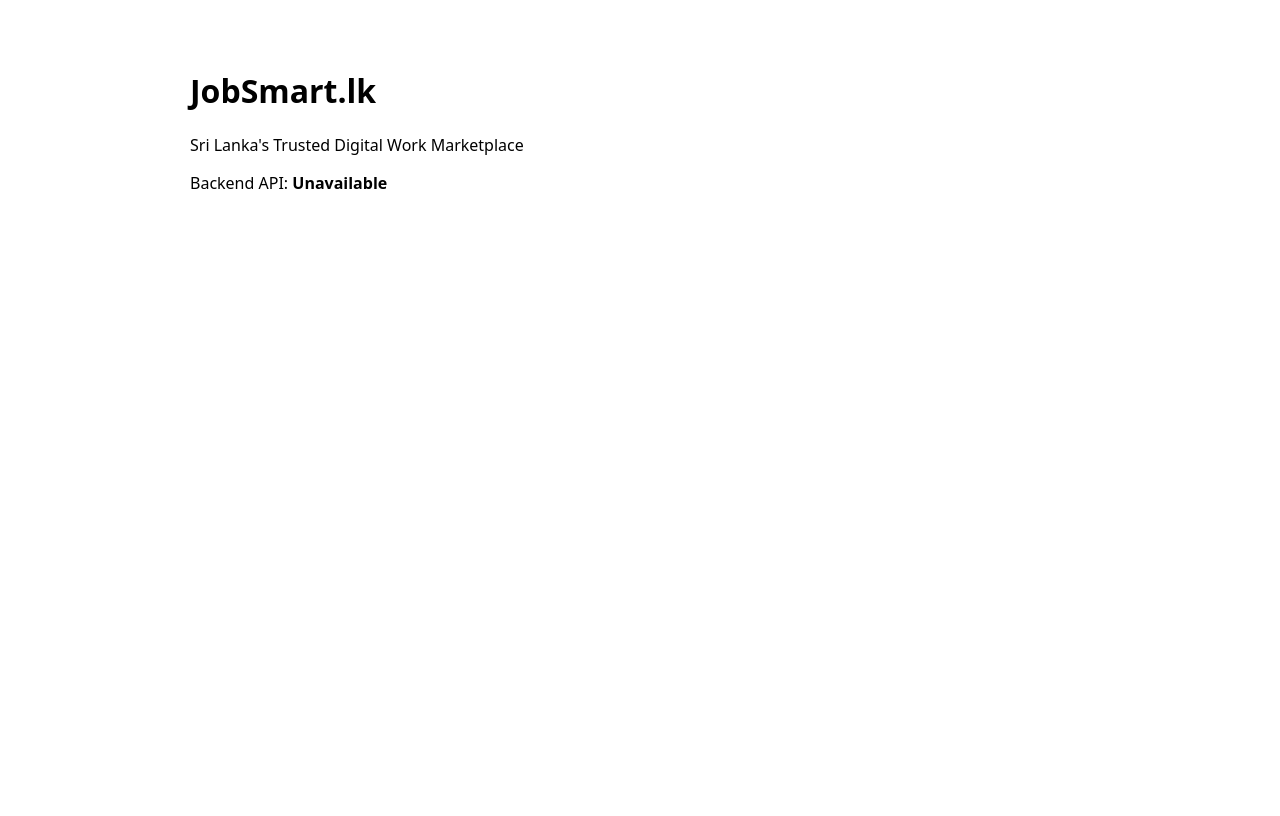
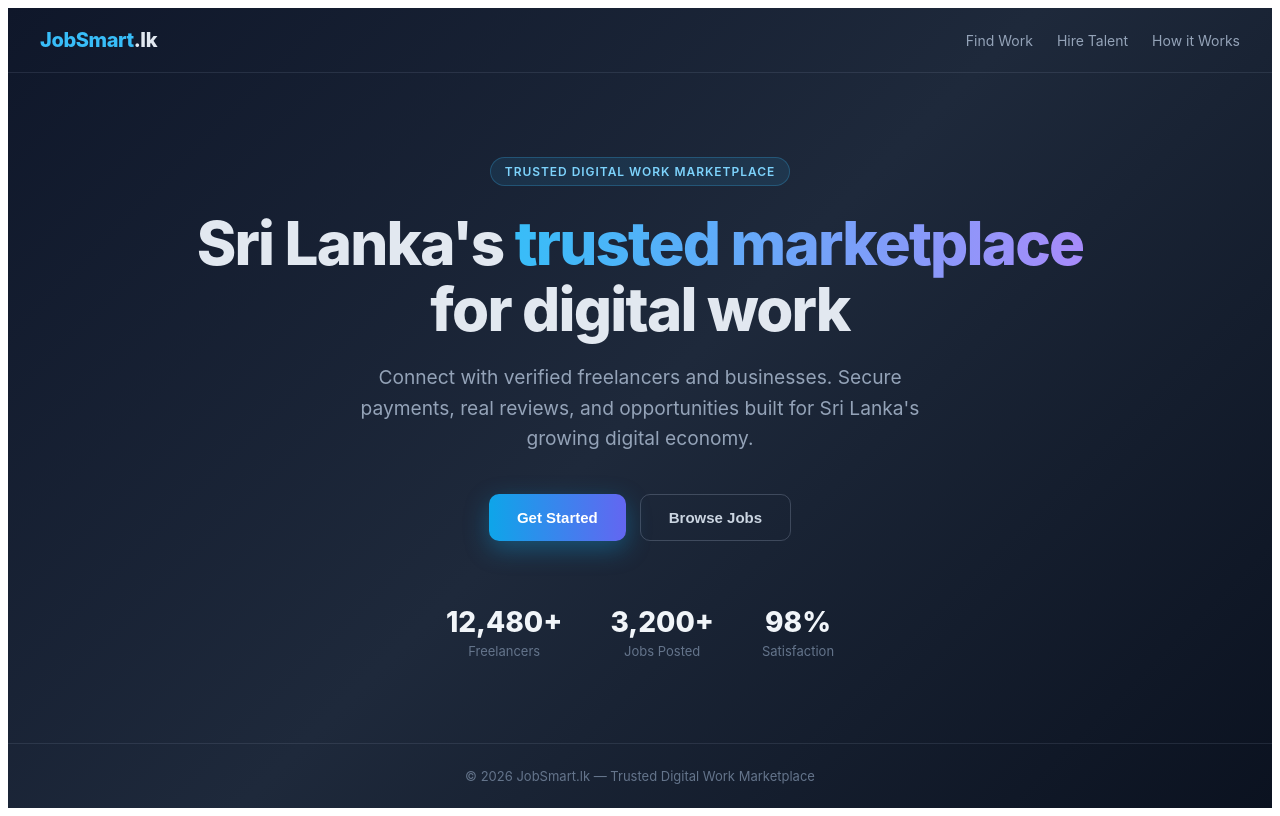
Before and after one commit to aklmhd12/job-smart-lk, a React (Vite) app in the folder frontend/: page / in a window 1280 px wide. Built offline with nearby package versions, Linux system fonts and the light colour scheme; no server answers.

Commit message:
Update App.jsx

```diff
--- a/frontend/src/App.jsx
+++ b/frontend/src/App.jsx
@@ -1,45 +1,181 @@
-import React, { useEffect, useState } from 'react'
+// App.jsx
+import { useEffect, useState } from "react";
 
-const API_URL = (import.meta.env.VITE_API_URL || '').replace(/\/$/, '')
+const styles = {
+  page: {
+    margin: 0,
+    minHeight: "100vh",
+    background: "linear-gradient(135deg, #0f172a 0%, #1e293b 50%, #0b1220 100%)",
+    color: "#e2e8f0",
+    fontFamily:
+      "'Inter', -apple-system, BlinkMacSystemFont, 'Segoe UI', Roboto, sans-serif",
+    display: "flex",
+    flexDirection: "column",
+  },
+  nav: {
+    display: "flex",
+    alignItems: "center",
+    justifyContent: "space-between",
+    padding: "20px 32px",
+    borderBottom: "1px solid rgba(148,163,184,0.15)",
+  },
+  logo: {
+    fontSize: 20,
+    fontWeight: 800,
+    letterSpacing: "-0.02em",
+    color: "#38bdf8",
+  },
+  logoAccent: { color: "#e2e8f0" },
+  links: { display: "flex", gap: 24, fontSize: 14, color: "#94a3b8" },
+  hero: {
+    flex: 1,
+    display: "flex",
+    flexDirection: "column",
+    alignItems: "center",
+    justifyContent: "center",
+    textAlign: "center",
+    padding: "80px 24px",
+  },
+  badge: {
+    fontSize: 12,
+    fontWeight: 600,
+    letterSpacing: "0.08em",
+    textTransform: "uppercase",
+    color: "#7dd3fc",
+    background: "rgba(56,189,248,0.1)",
+    border: "1px solid rgba(56,189,248,0.25)",
+    borderRadius: 999,
+    padding: "6px 14px",
+    marginBottom: 24,
+  },
+  h1: {
+    fontSize: "clamp(2rem, 6vw, 3.75rem)",
+    lineHeight: 1.1,
+    fontWeight: 800,
+    letterSpacing: "-0.03em",
+    margin: "0 0 20px",
+    maxWidth: 900,
+  },
+  gradient: {
+    background: "linear-gradient(90deg, #38bdf8, #a78bfa)",
+    WebkitBackgroundClip: "text",
+    WebkitTextFillColor: "transparent",
+    backgroundClip: "text",
+  },
+  sub: {
+    fontSize: "clamp(1rem, 2vw, 1.2rem)",
+    color: "#94a3b8",
+    maxWidth: 620,
+    lineHeight: 1.6,
+    margin: "0 0 40px",
+  },
+  actions: { display: "flex", gap: 14, flexWrap: "wrap", justifyContent: "center" },
+  primaryBtn: {
+    background: "linear-gradient(90deg, #0ea5e9, #6366f1)",
+    color: "#fff",
+    border: "none",
+    borderRadius: 10,
+    padding: "14px 28px",
+    fontSize: 15,
+    fontWeight: 600,
+    cursor: "pointer",
+    boxShadow: "0 8px 24px rgba(14,165,233,0.35)",
+  },
+  ghostBtn: {
+    background: "transparent",
+    color: "#cbd5e1",
+    border: "1px solid rgba(148,163,184,0.3)",
+    borderRadius: 10,
+    padding: "14px 28px",
+    fontSize: 15,
+    fontWeight: 600,
+    cursor: "pointer",
+  },
+  stats: {
+    display: "flex",
+    gap: 48,
+    marginTop: 64,
+    flexWrap: "wrap",
+    justifyContent: "center",
+  },
+  stat: { textAlign: "center" },
+  statValue: { fontSize: 28, fontWeight: 800, color: "#f1f5f9" },
+  statLabel: { fontSize: 13, color: "#64748b", marginTop: 4 },
+  footer: {
+    padding: "24px 32px",
+    borderTop: "1px solid rgba(148,163,184,0.15)",
+    fontSize: 13,
+    color: "#64748b",
+    textAlign: "center",
+  },
+};
 
 export default function App() {
-  const [apiStatus, setApiStatus] = useState('Checking...')
+  const [count, setCount] = useState(0);
 
+  // Animated counter for the stats (pure visual polish)
   useEffect(() => {
-    const checkApi = async () => {
-      try {
-        const response = await fetch(`${API_URL}/api/health`)
+    const target = 12480;
+    const duration = 1200;
+    const start = performance.now();
 
-        if (!response.ok) {
-          throw new Error('API request failed')
-        }
-
-        setApiStatus('Connected')
-      } catch (error) {
-        console.error('API connection failed:', error)
-        setApiStatus('Unavailable')
-      }
-    }
-
-    checkApi()
-  }, [])
+    const tick = (now) => {
+      const p = Math.min((now - start) / duration, 1);
+      setCount(Math.floor(target * (1 - Math.pow(1 - p, 3))));
+      if (p < 1) requestAnimationFrame(tick);
+    };
+    requestAnimationFrame(tick);
+  }, []);
 
   return (
-    <main
-      style={{
-        fontFamily: 'system-ui, sans-serif',
-        maxWidth: 900,
-        margin: '0 auto',
-        padding: 40
-      }}
-    >
-      <h1>JobSmart.lk</h1>
+    <div style={styles.page}>
+      <nav style={styles.nav}>
+        <div style={styles.logo}>
+          JobSmart<span style={styles.logoAccent}>.lk</span>
+        </div>
+        <div style={styles.links}>
+          <span>Find Work</span>
+          <span>Hire Talent</span>
+          <span>How it Works</span>
+        </div>
+      </nav>
 
-      <p>Sri Lanka's Trusted Digital Work Marketplace</p>
+      <main style={styles.hero}>
+        <span style={styles.badge}>Trusted Digital Work Marketplace</span>
 
-      <p>
-        Backend API: <strong>{apiStatus}</strong>
-      </p>
-    </main>
-  )
+        <h1 style={styles.h1}>
+          Sri Lanka's <span style={styles.gradient}>trusted marketplace</span> for digital work
+        </h1>
+
+        <p style={styles.sub}>
+          Connect with verified freelancers and businesses. Secure payments, real
+          reviews, and opportunities built for Sri Lanka's growing digital economy.
+        </p>
+
+        <div style={styles.actions}>
+          <button style={styles.primaryBtn}>Get Started</button>
+          <button style={styles.ghostBtn}>Browse Jobs</button>
+        </div>
+
+        <div style={styles.stats}>
+          <div style={styles.stat}>
+            <div style={styles.statValue}>{count.toLocaleString()}+</div>
+            <div style={styles.statLabel}>Freelancers</div>
+          </div>
+          <div style={styles.stat}>
+            <div style={styles.statValue}>3,200+</div>
+            <div style={styles.statLabel}>Jobs Posted</div>
+          </div>
+          <div style={styles.stat}>
+            <div style={styles.statValue}>98%</div>
+            <div style={styles.statLabel}>Satisfaction</div>
+          </div>
+        </div>
+      </main>
+
+      <footer style={styles.footer}>
+        © {new Date().getFullYear()} JobSmart.lk — Trusted Digital Work Marketplace
+      </footer>
+    </div>
+  );
 }
```
